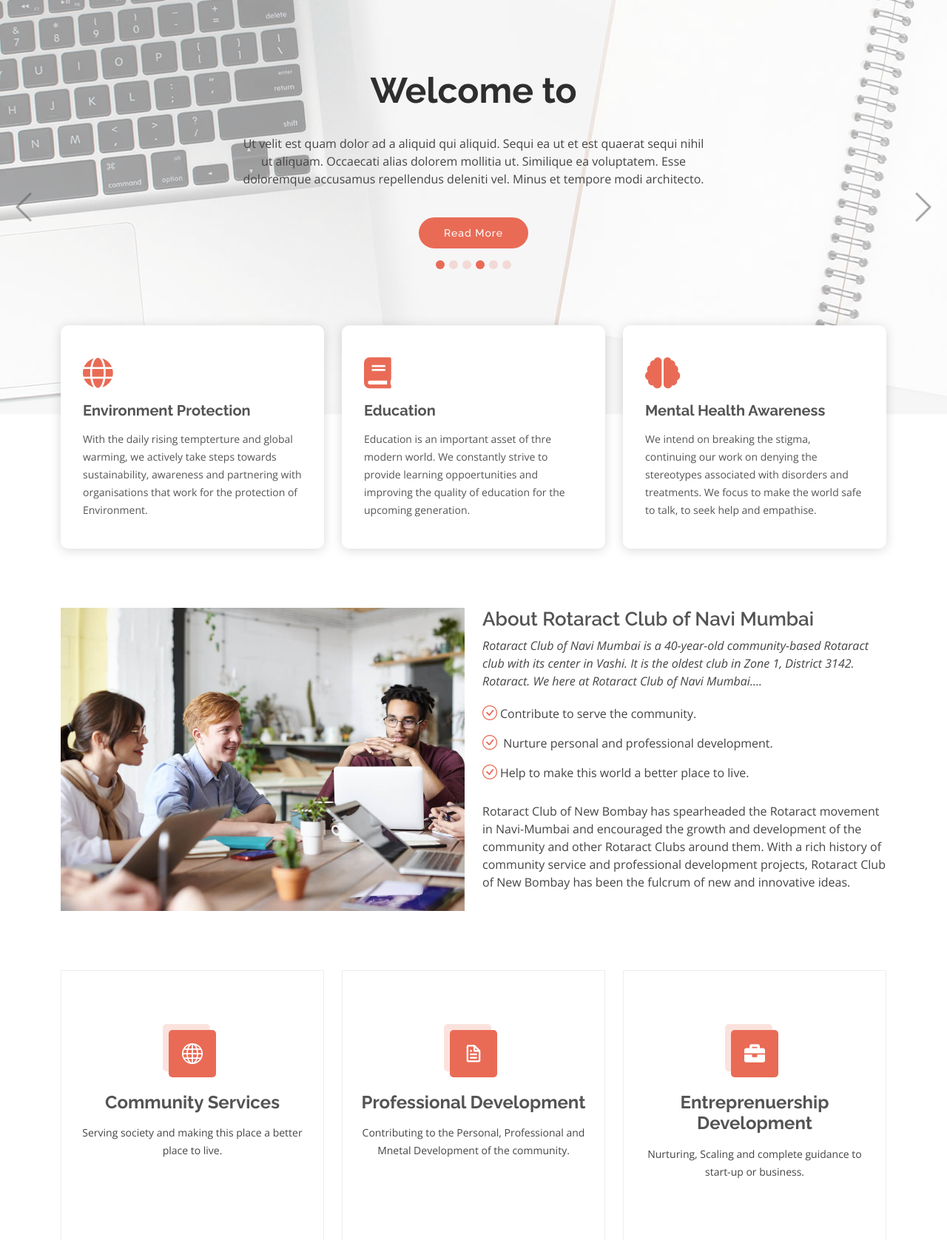
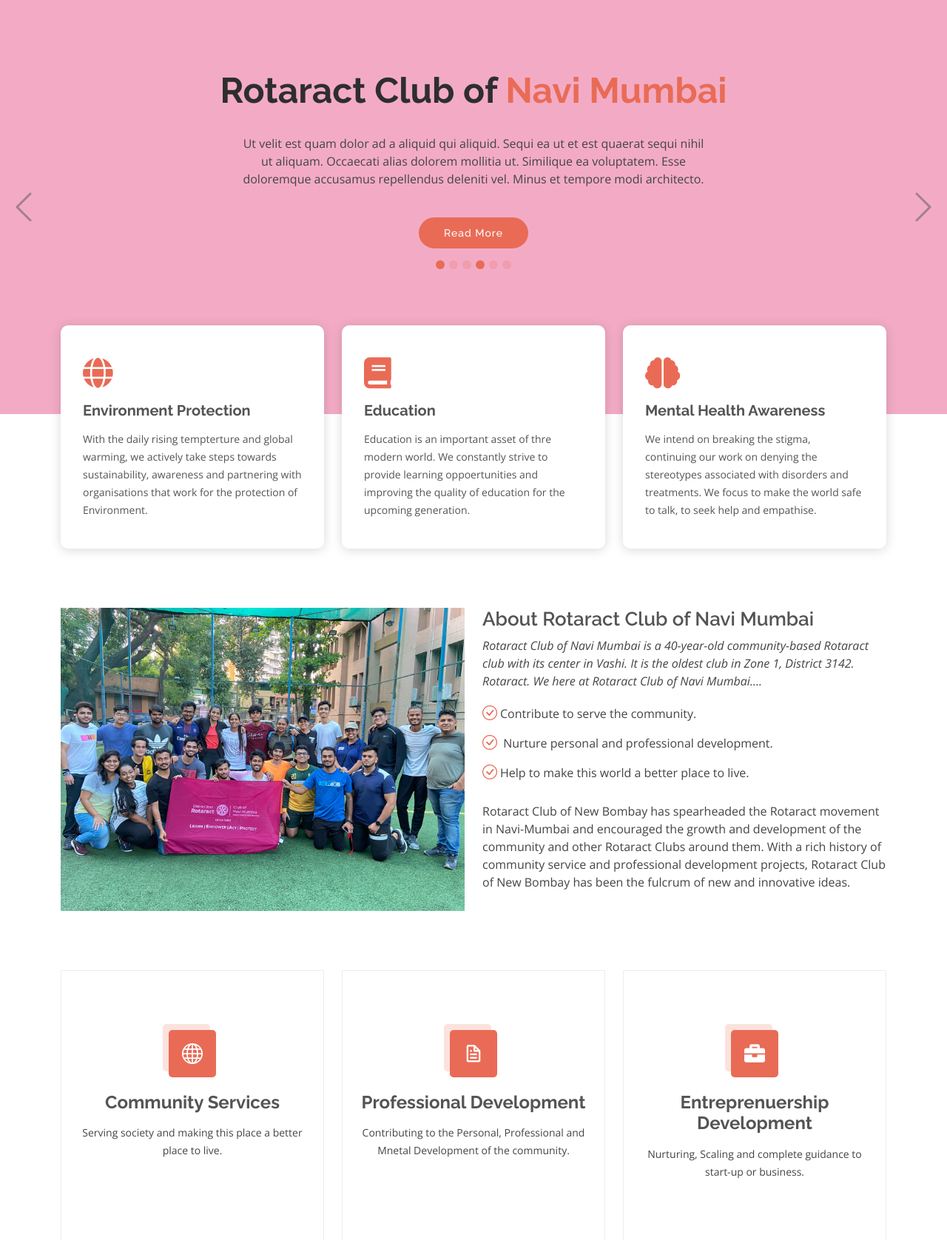
Before and after one commit to smaranx/RACNM-V.2.0, a PHP site: page / in a window 1280 px wide. Shown: the part 111-1788 px from the top of the page at 74% size. Run offline with PHP 8.4, Linux system fonts and the light colour scheme; some libraries are stand-ins or nearby versions.

Commit message:
update :up: banner images

```diff
--- a/about.php
+++ b/about.php
@@ -64,7 +64,7 @@
 
           <div class="row">
             <div class="col-lg-6">
-              <img src="assets/img/about.jpg" class="img-fluid" alt="">
+              <img src="assets/img/img.jpeg" class="img-fluid" alt="">
             </div>
             <div class="col-lg-6 pt-4 pt-lg-0 content">
               <h3>About Rotaract Club of Navi Mumbai</h3>
--- a/index.php
+++ b/index.php
@@ -54,12 +54,12 @@
         <div class="carousel-inner" role="listbox">
 
           <!-- Slide 1 -->
-          <div class="carousel-item active" style="background: url(assets/img/slide/slide-1.jpg)">
+          <div class="carousel-item active" style="background: url(assets/img/slide/1.jpg)">
             <div class="carousel-container">
               <div class="carousel-content">
-                <h2 class="animate__animated animate__fadeInDown">Welcome to <span></span></h2>
+                <h2 class="animate__animated animate__fadeInDown">Rotaract Club of<span> Navi Mumbai</span></h2>
                 <p class="animate__animated animate__fadeInUp">Ut velit est quam dolor ad a aliquid qui aliquid. Sequi ea ut et est quaerat sequi nihil ut aliquam. Occaecati alias dolorem mollitia ut. Similique ea voluptatem. Esse doloremque accusamus repellendus deleniti vel. Minus et tempore modi architecto.</p>
-                <a href="" class="btn-get-started animate__animated animate__fadeInUp">Read More</a>
+                <a href="about.php" class="btn-get-started animate__animated animate__fadeInUp">Read More</a>
               </div>
             </div>
           </div>
@@ -139,7 +139,7 @@
 
         <div class="row">
           <div class="col-lg-6">
-            <img src="assets/img/about.jpg" class="img-fluid" alt="">
+            <img src="assets/img/img.jpeg" class="img-fluid" alt="">
           </div>
           <div class="col-lg-6 pt-4 pt-lg-0 content">
             <h3>About Rotaract Club of Navi Mumbai</h3>
```
Also changed, not shown: assets/img/img.jpeg (added), assets/img/slide/1.jpg (added), 2 other files.
